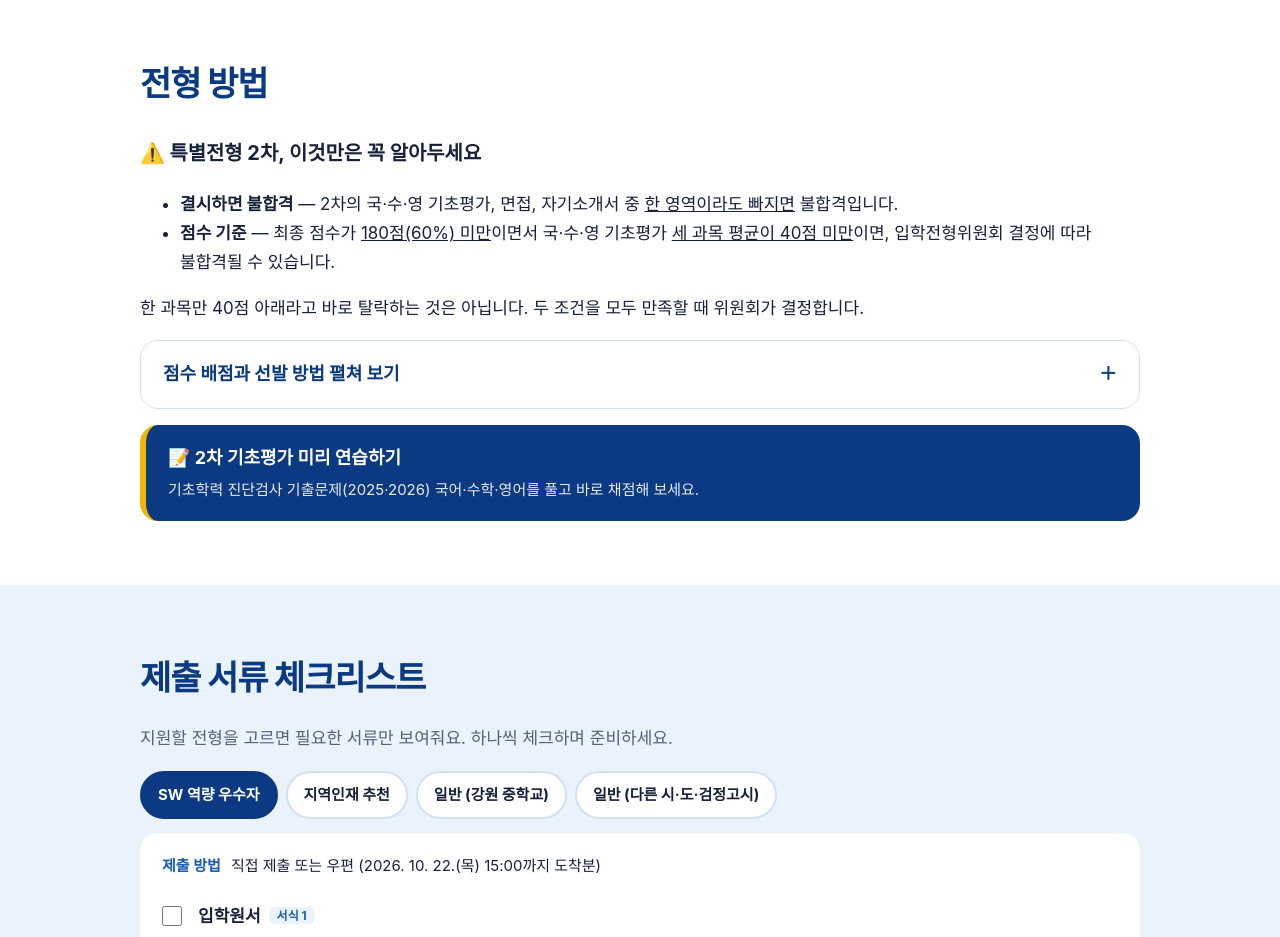
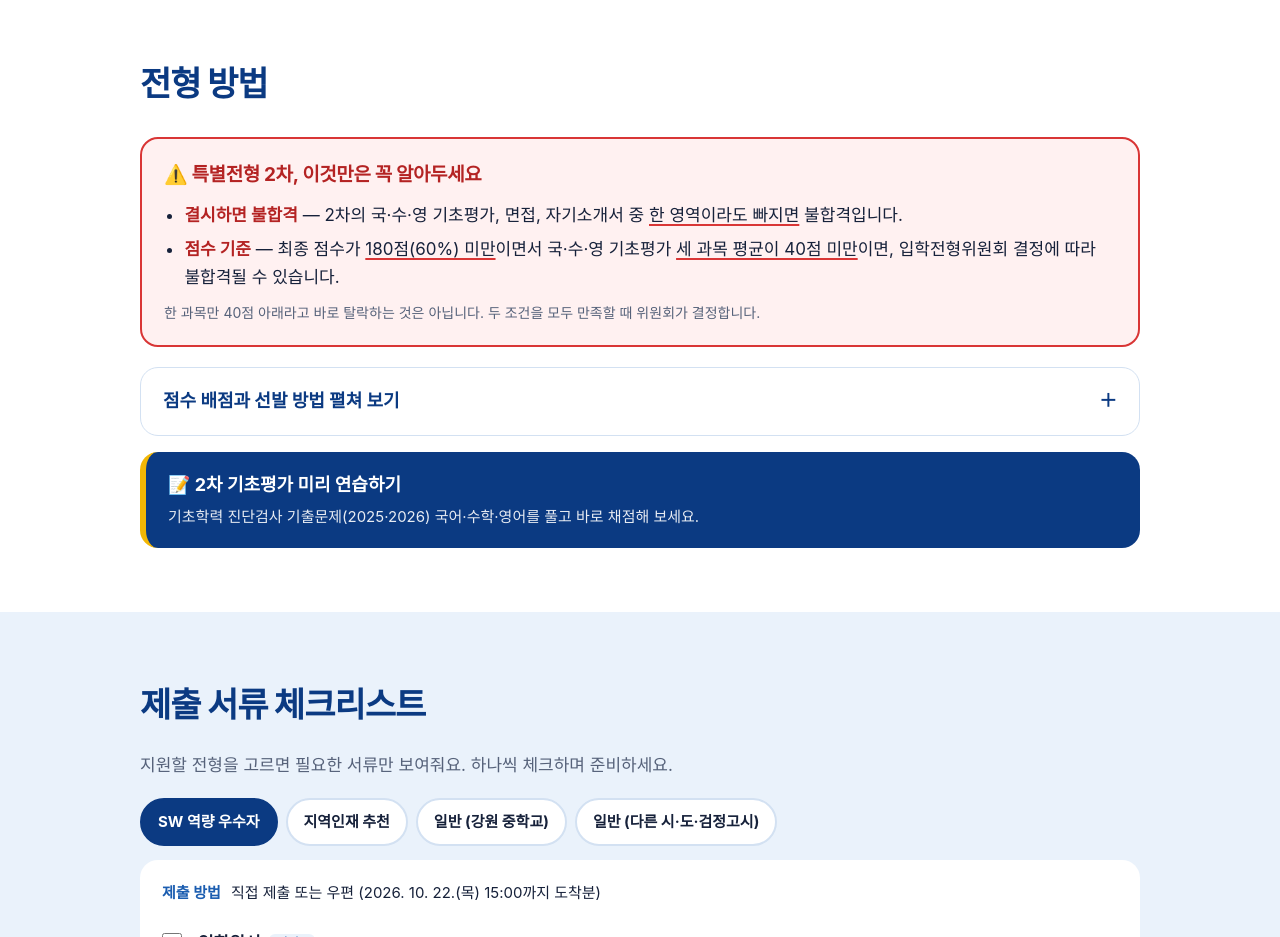
Before and after one commit to kimssmy-design/injigo, a plain HTML site: page index.html in a window 1280 px wide. Shown: the part 4720-5657 px from the top of the page. Drawn offline with Linux system fonts and the light colour scheme; a web font is replaced by a local one.

Commit message:
Add files via upload

```diff
--- a/css/style.css
+++ b/css/style.css
@@ -272,6 +272,17 @@ a { color: var(--blue-deep); }
 .score-bar span:first-child { background: var(--navy); color: #fff; }
 .score-bar b { font-size: 20px; }
 
+.alert-red {
+  margin: 0 0 20px; padding: 20px 22px;
+  background: #FFF1F1; border: 2.5px solid #D93636; border-radius: var(--radius-lg);
+}
+.alert-red h3 { margin: 0 0 10px; font-size: 19px; color: #B42323; letter-spacing: -0.02em; }
+.alert-red ul { margin: 0; padding-left: 1.2em; }
+.alert-red li { margin: 6px 0; line-height: 1.65; }
+.alert-red strong { color: #B42323; }
+.alert-red u { text-decoration-color: #D93636; text-decoration-thickness: 2px; text-underline-offset: 3px; }
+.alert-note { margin: 10px 0 0; font-size: 14px; color: var(--muted); }
+
 /* ---------- 서류 ---------- */
 .doc-tabs { display: flex; flex-wrap: wrap; gap: 8px; margin-bottom: 14px; }
 .doc-tab {
```
